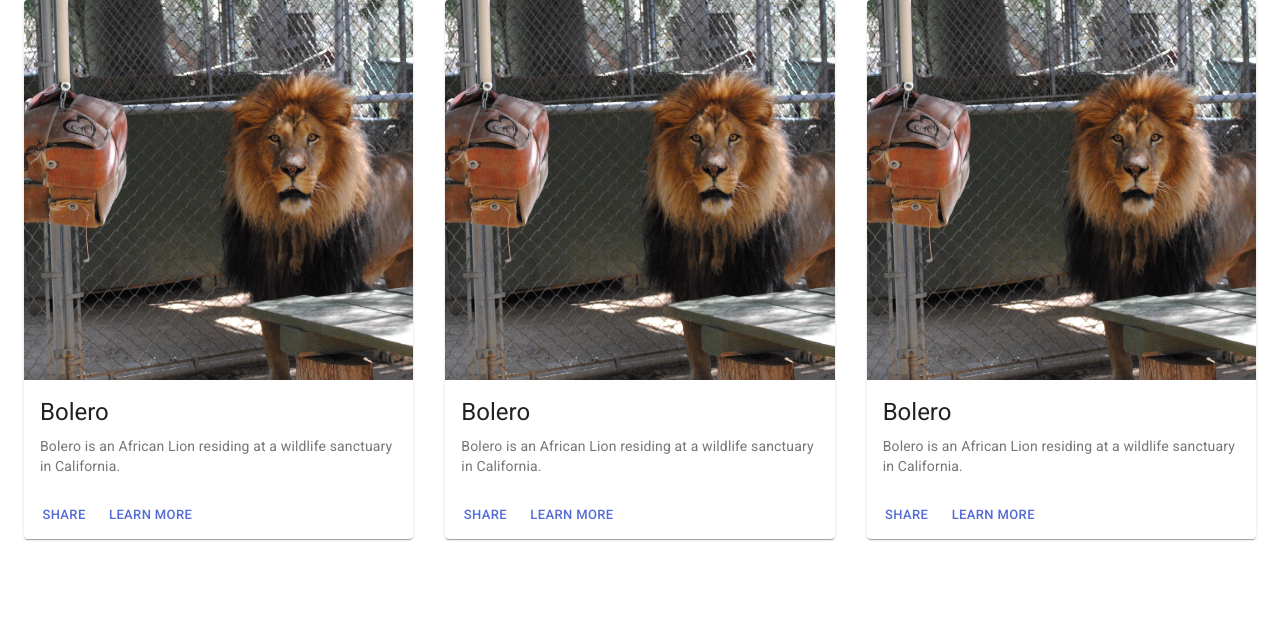
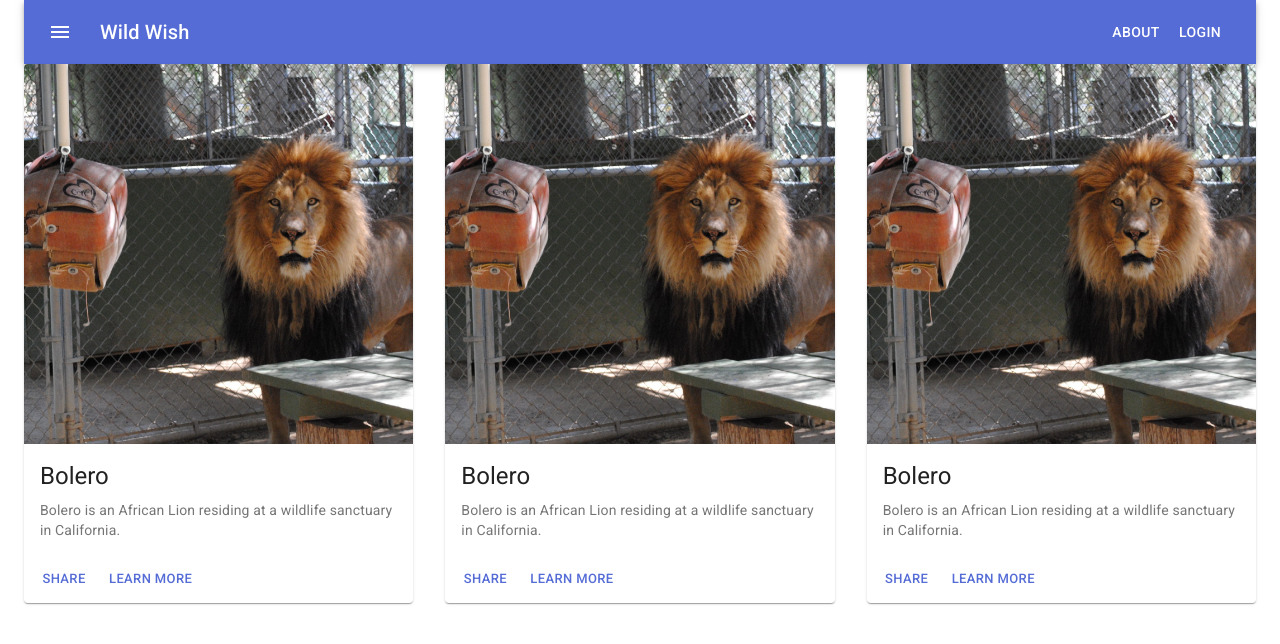
Before and after one commit to wolfmathias/wildwish-react-mui, a React (Create React App) app: page / in a window 1280 px wide. Shown: the top 644 px of the page. Built offline with nearby package versions, Linux system fonts and the light colour scheme.

Commit message:
Added NavBar

```diff
--- a/src/App.js
+++ b/src/App.js
@@ -4,7 +4,7 @@
 import Box from '@material-ui/core/Box';
 import Link from '@material-ui/core/Link';
 import ProTip from './ProTip';
-
+import NavBar from './components/NavBar'
 import CardFront from './components/CardFront'
 import WishCardGrid from './components/WishCardGrid';
 
@@ -25,18 +25,10 @@
 // If user is logged out landing page will be displayed
 export default function App() {
   return (
+
     <Container >
-
+        <NavBar/>
         <WishCardGrid />
-
-
-      {/* <Box my={4}>
-        <Typography variant="h4" component="h1" gutterBottom>
-          Create React App v4-beta example
-        </Typography>
-        <ProTip />
-        <Copyright />
-      </Box> */}
     </Container>
   );
 }
--- a/src/components/NavBar.js
+++ b/src/components/NavBar.js
@@ -0,0 +1,41 @@
+import React from 'react';
+import { makeStyles } from '@material-ui/core/styles';
+import AppBar from '@material-ui/core/AppBar';
+import Toolbar from '@material-ui/core/Toolbar';
+import Typography from '@material-ui/core/Typography';
+import Button from '@material-ui/core/Button';
+import IconButton from '@material-ui/core/IconButton';
+import MenuIcon from '@material-ui/icons/Menu';
+
+const useStyles = makeStyles(theme => ({
+  root: {
+    flexGrow: 1,
+  },
+  menuButton: {
+    marginRight: theme.spacing(2),
+  },
+  title: {
+    flexGrow: 1,
+  },
+}));
+
+export default function NavBar() {
+  const classes = useStyles();
+
+  return (
+    <div className={classes.root}>
+      <AppBar position="static">
+        <Toolbar>
+          <IconButton edge="start" className={classes.menuButton} color="inherit" aria-label="menu">
+            <MenuIcon />
+          </IconButton>
+          <Typography variant="h6" className={classes.title}>
+            Wild Wish
+          </Typography>
+          <Button color="inherit">About</Button>
+          <Button color="inherit">Login</Button>
+        </Toolbar>
+      </AppBar>
+    </div>
+  );
+}
```
